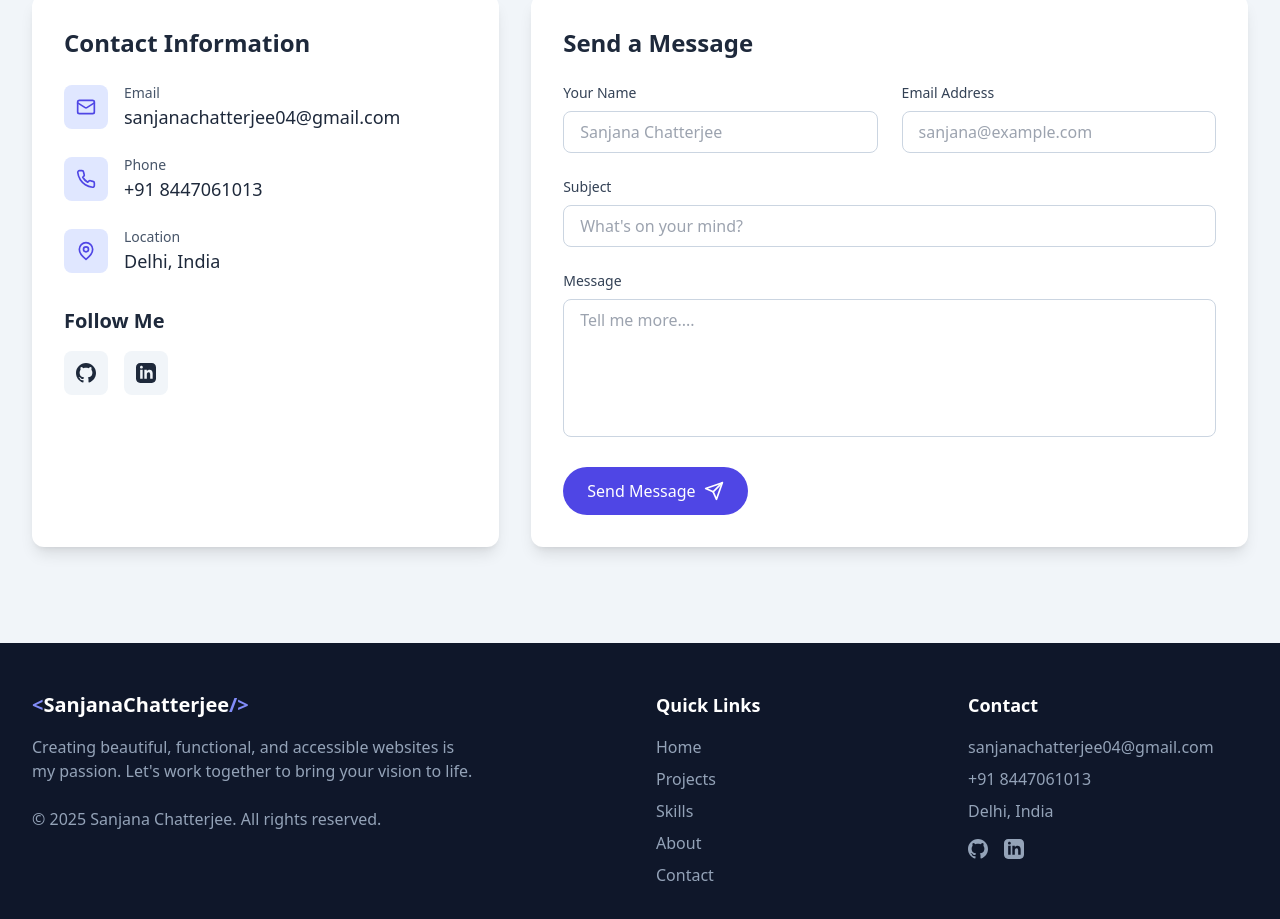
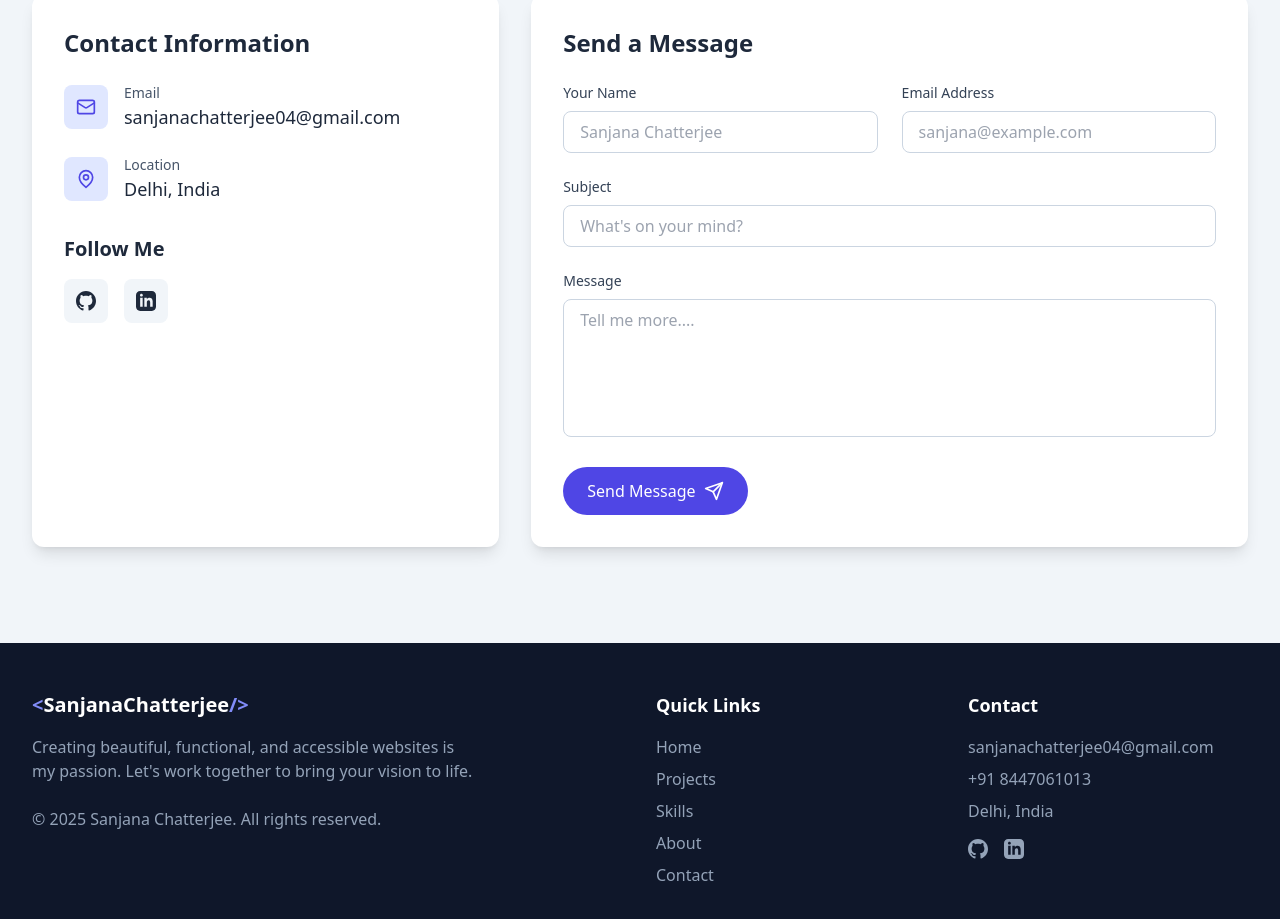
Before and after one commit to Sanjana-on-git/PORTFOLIO_, a React (Vite) app: page / in a window 1280 px wide. Shown: the part 3711-4630 px from the top of the page. Built offline with nearby package versions, Linux system fonts and the light colour scheme.

Commit message:
Update Contact.tsx

```diff
--- a/src/components/Contact.tsx
+++ b/src/components/Contact.tsx
@@ -50,12 +50,7 @@ export const Contact: React.FC = () => {
       value: 'sanjanachatterjee04@gmail.com',
       href: 'mailto:sanjanachatterjee04@gmail.com'
     },
-    {
-      icon: <Phone className="w-5 h-5 text-indigo-600 dark:text-indigo-400" />,
-      label: 'Phone',
-      value: '+91 8447061013',
-      href: 'tel:+918447061013'
-    },
+
     {
       icon: <MapPin className="w-5 h-5 text-indigo-600 dark:text-indigo-400" />,
       label: 'Location',
```
